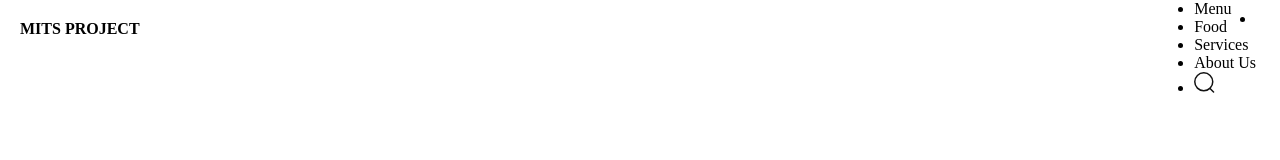
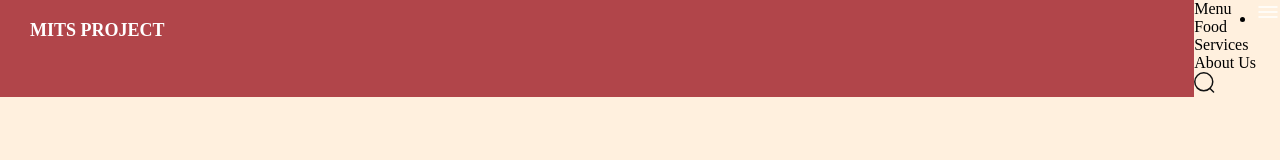
Before and after one commit to Ishan13/MITS_PROJECT, a website built with Vite: page index.html in a window 1280 px wide. Built offline with nearby package versions, Linux system fonts and the light colour scheme.

Commit message:
some fix with css header

```diff
--- a/css/sections/header.css
+++ b/css/sections/header.css
@@ -3,9 +3,24 @@
     overflow: hidden;
 }
 
-.header__logo{
+.header__logo {
     flex: 1;
     display: flex;
     position: relative;
     padding: 20px;
 }
+.header__logo-overlay h4 {
+    padding-top: 20px;
+    padding-left: 30px;
+    color: #fff;
+    font-size: large;
+
+}
+
+.header__logo-overlay {
+    position: absolute;
+    inset: 0;
+    width: 100%;
+    background-color: #b1454a;
+    z-index: 1;
+}
--- a/css/style.css
+++ b/css/style.css
@@ -8,7 +8,7 @@
 @import url("sections/popular.css");
 @import url("sections/trending.css");
 @import url("sections/subscribe.css");
-@import url("sections/footer.css"); */ */
+@import url("sections/footer.css"); */
 
 /* CSS variables for reusablity across all files (including above imported) */
 :root {
@@ -104,6 +104,7 @@ a {
   -ms-overflow-style: none; /* IE and Edge */
   scrollbar-width: none; /* Firefox */
 }
+
 
 /* START: about us media queries */
 @media screen and (max-width: 1024px) {
--- a/index.html
+++ b/index.html
@@ -3,7 +3,7 @@
 <head>
     <meta charset="UTF-8">
     <meta name="viewport" content="width=device-width, initial-scale=1.0">
-    <link rel="icon" type="image/png" href="public/MitHeader.png" />
+    <link rel="icon" type="image/png" href="/MitHeader.png" />
     <link rel="stylesheet" href="css/style.css">
     <title>MITS PROJECT</title>
 </head>
@@ -11,9 +11,10 @@
     <header>
         <nav class="header__nav">
             <div class="header__logo">
-                <h4>MITS PROJECT</h4>
-                <div class="header__logo-overlay"></div>
+                <div class="header__logo-overlay"><h4>MITS PROJECT</h4>
+                </div>
             </div>
+
             <ul class="header__menu">
                 <li>
                     <a href="#menu">Menu</a>
--- a/js/script.js
+++ b/js/script.js
@@ -1,5 +1,5 @@
-// import AOS from "aos";
-// import "aos/dist/aos.css";
+import AOS from "aos";
+import "aos/dist/aos.css";
 
 // init AOS animation
 AOS.init({
--- a/package.json
+++ b/package.json
@@ -10,5 +10,8 @@
   },
   "devDependencies": {
     "vite": "^5.1.4"
+  },
+  "dependencies": {
+    "aos": "^2.3.4"
   }
 }
```
Also changed, not shown: 1 other file.
